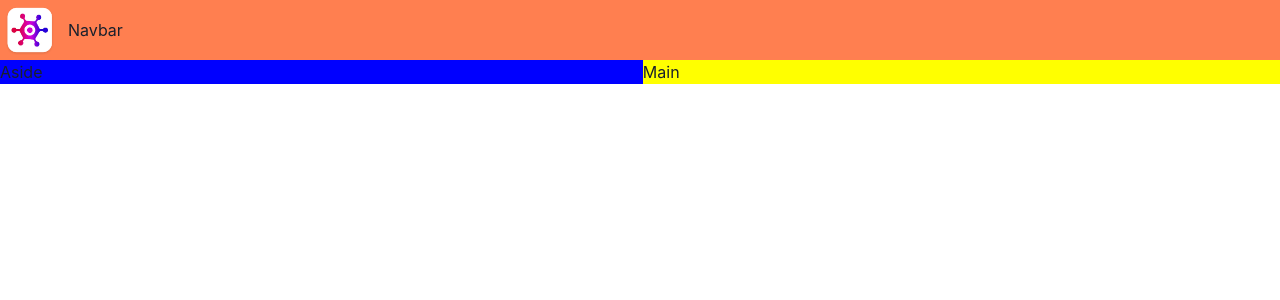
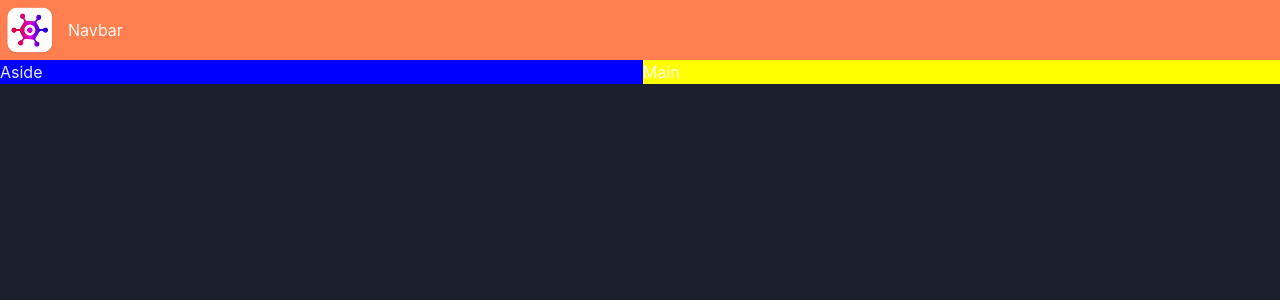
Before and after one commit to Radicc/GameHub, a React (Vite) app: page / in a window 1280 px wide. Shown: the top 300 px of the page. Built offline with nearby package versions, Linux system fonts and the light colour scheme.

Commit message:
Implement dark mode

```diff
--- a/src/main.tsx
+++ b/src/main.tsx
@@ -2,11 +2,13 @@
 import ReactDOM from "react-dom/client";
 import App from "./App";
 
-import { ChakraProvider } from "@chakra-ui/react";
+import { ChakraProvider, ColorModeScript } from "@chakra-ui/react";
+import theme from "./theme";
 
 ReactDOM.createRoot(document.getElementById("root") as HTMLElement).render(
   <React.StrictMode>
-    <ChakraProvider>
+    <ChakraProvider theme={theme}>
+      <ColorModeScript initialColorMode={theme.config.initialColorMode} />
       <App />
     </ChakraProvider>
   </React.StrictMode>
--- /dev/null
+++ b/src/theme.ts
@@ -0,0 +1,8 @@
+import { extendTheme, ThemeConfig } from "@chakra-ui/react";
+
+const config: ThemeConfig = {
+  initialColorMode: "dark",
+};
+
+const theme = extendTheme({ config });
+export default theme;
```
